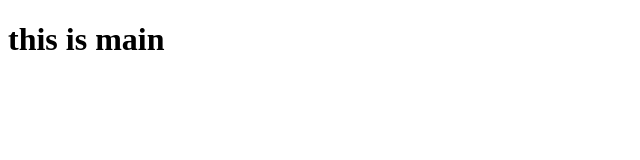
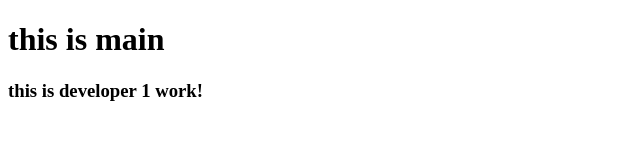
Before and after one commit to mahpara504/branches0, a plain HTML site: page index.html in a window 1280 px wide. Shown: the whole page, without its empty margins (0-640 px from the left). Drawn offline with Linux system fonts and the light colour scheme.

Commit message:
dev 1  branch pr hein

```diff
--- a/index.html
+++ b/index.html
@@ -9,7 +9,7 @@
        <h1>this is main</h1>
 
 
-
+<h3>this is developer 1 work!</h3>
 
 </body>
 </html>
```
